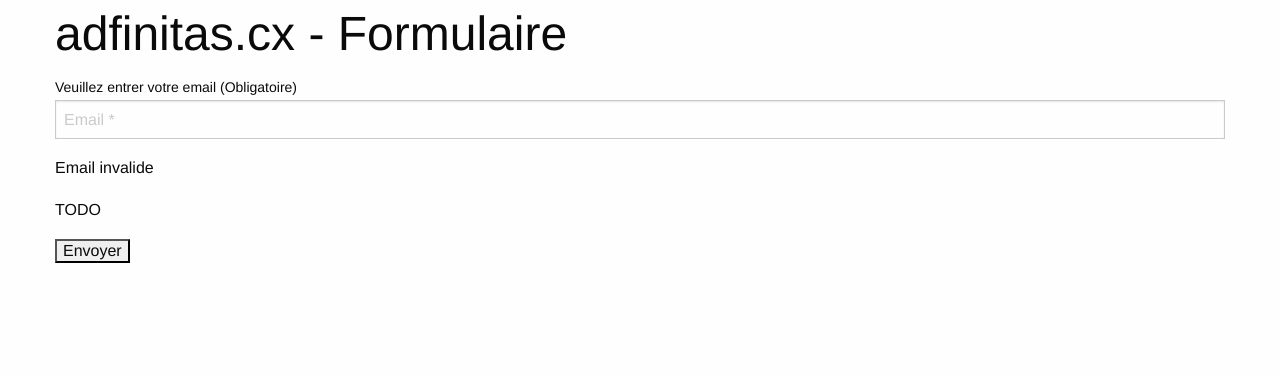
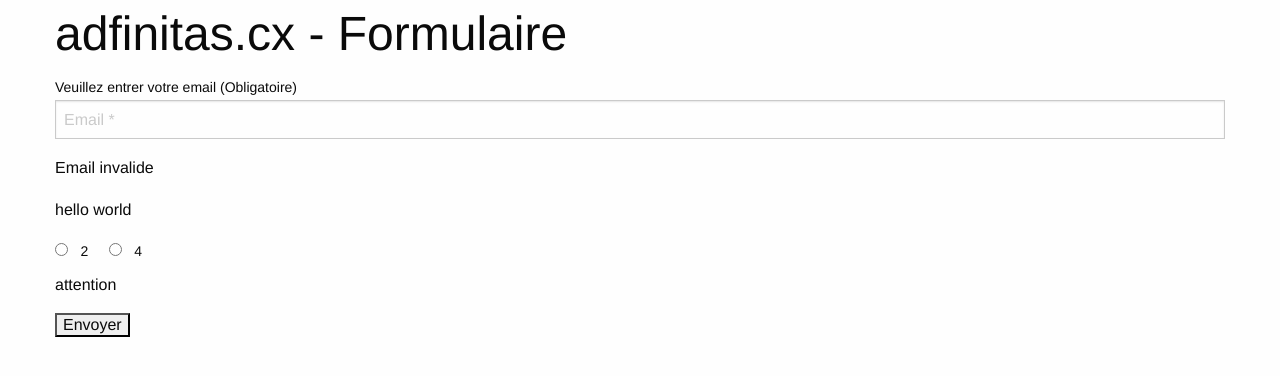
Before and after one commit to adfinitas-app/agir-action-enfance, a Jekyll site: the page built from form/index.html, in a window 1280 px wide. Shown: the top 376 px of the page. Built offline with Jekyll 4.4.1, drawn with Linux system fonts in a browser that asks for light colours; part of the change alters nothing that is shown.

Commit message:
Updated '/form/index.html' via CloudCannon

```diff
--- a/form/index.html
+++ b/form/index.html
@@ -13,7 +13,7 @@ champs:
     controle: email
     reponses:
       - valeur:
-  - type: champ_libre_long
+  - type: choix_unique
     nom: long_1
     actif: true
     requis: true
@@ -23,6 +23,7 @@ champs:
     controle:
     reponses:
       - valeur: '2'
+      - valeur: '4'
 bouton_de_soumission: Envoyer
 _comments:
   nom: Obligatoire et unique. Description courte du champ
```
